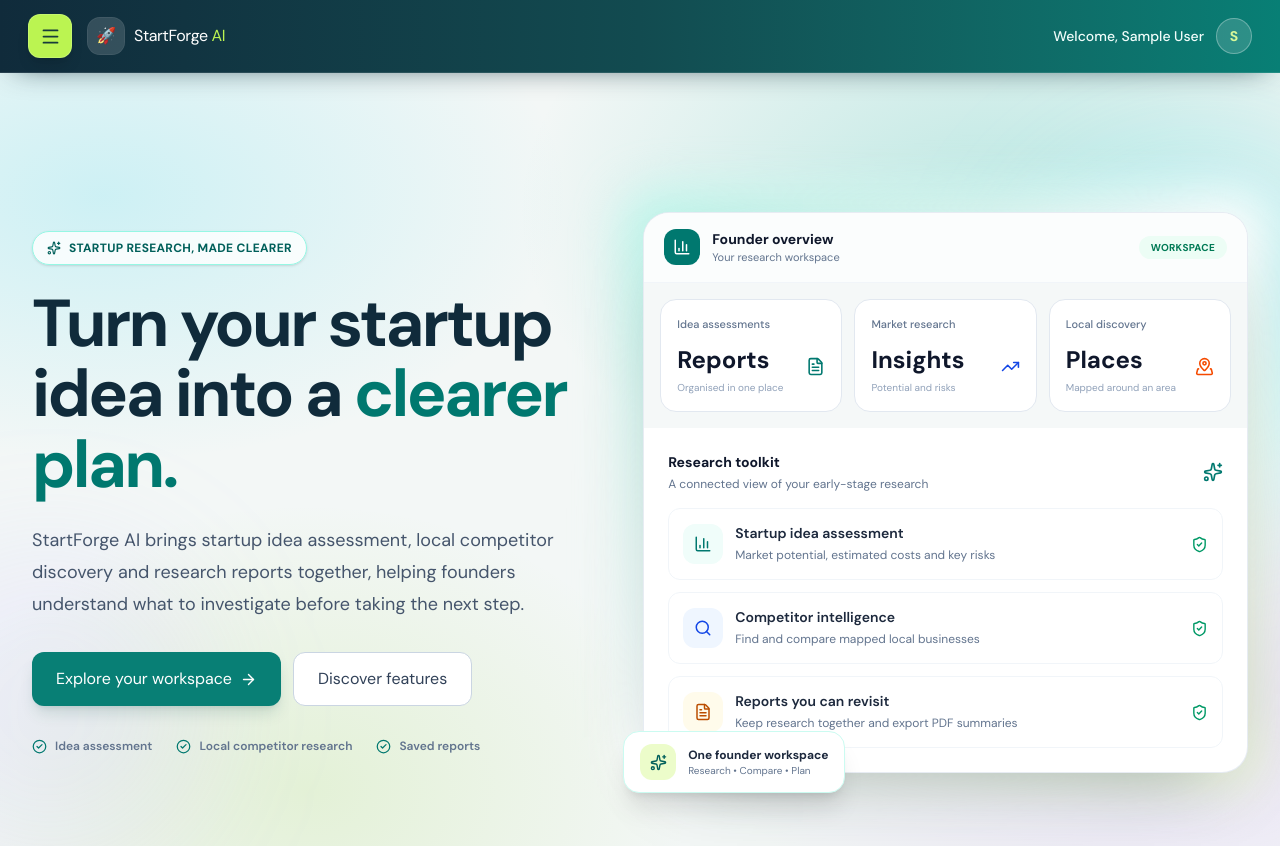
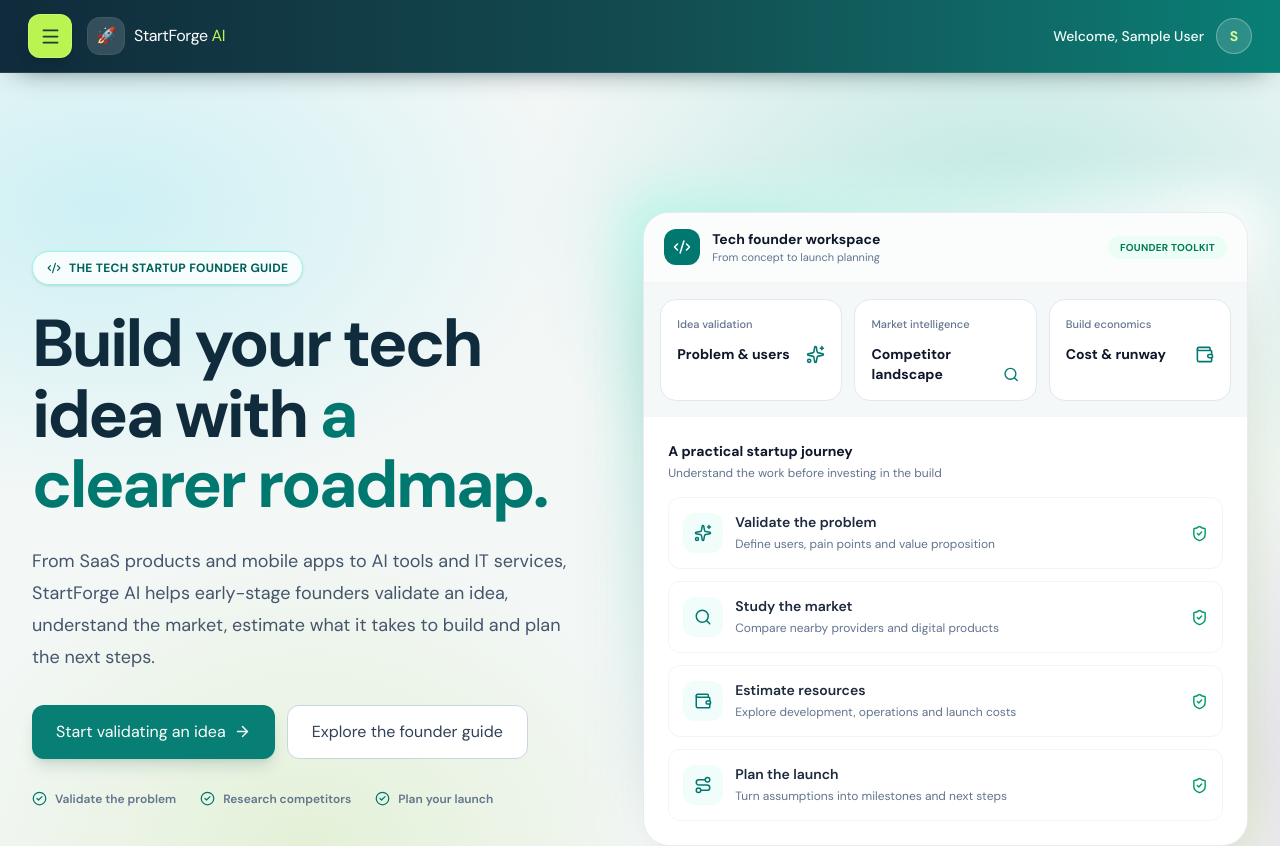
Before and after one commit to bhavith07/StartForgeAI, a React (Vite) app in the folder frontend/: page /home in a window 1280 px wide. Shown: the top 846 px of the page. Built offline with nearby package versions, Linux system fonts and the light colour scheme; no server answers; sample sign-in values are in the browser's storage.

Commit message:
Make homepage a technology startup founder guide

```diff
--- a/frontend/src/components/Hero.jsx
+++ b/frontend/src/components/Hero.jsx
@@ -1,80 +1,38 @@
 import { useNavigate } from "react-router-dom";
-import {
-  ArrowRight, BarChart3, MapPinned, FileText, ShieldCheck,
-  TrendingUp, Search, Sparkles, CheckCircle2
-} from "lucide-react";
+import { ArrowRight, BarChart3, Code2, Search, Wallet, Route, ShieldCheck, Sparkles, CheckCircle2 } from "lucide-react";
 
 export default function Hero() {
   const navigate = useNavigate();
-  const scrollToFeatures = () =>
-    document.getElementById("features")?.scrollIntoView({ behavior: "smooth", block: "start" });
-
+  const scrollToFeatures = () => document.getElementById("features")?.scrollIntoView({ behavior: "smooth", block: "start" });
   return (
     <section className="relative isolate overflow-hidden bg-[#f3f7f6] px-5 pb-20 pt-32 sm:px-8 sm:pb-24 sm:pt-36">
       <div className="pointer-events-none absolute inset-0 -z-10 bg-[radial-gradient(ellipse_at_78%_18%,rgba(20,184,166,0.24),transparent_34%),radial-gradient(ellipse_at_8%_16%,rgba(34,211,238,0.18),transparent_28%),radial-gradient(ellipse_at_92%_78%,rgba(168,85,247,0.16),transparent_30%),radial-gradient(ellipse_at_24%_90%,rgba(132,204,22,0.14),transparent_28%)]" />
-      <div className="pointer-events-none absolute -right-28 top-20 -z-10 h-96 w-96 rounded-full bg-cyan-300/20 blur-3xl" />
-      <div className="pointer-events-none absolute -left-28 bottom-0 -z-10 h-80 w-80 rounded-full bg-violet-300/15 blur-3xl" />
       <div className="mx-auto grid max-w-[1320px] items-center gap-14 lg:grid-cols-[0.95fr_1.05fr] lg:gap-16">
         <div className="max-w-2xl">
-          <div className="mb-6 inline-flex items-center gap-2 rounded-full border border-teal-200 bg-white/80 px-3.5 py-2 text-xs font-bold tracking-wide text-teal-800 shadow-sm">
-            <Sparkles size={14} /> STARTUP RESEARCH, MADE CLEARER
-          </div>
-          <h1 className="text-4xl font-bold leading-[1.06] tracking-[-0.04em] text-[#102b3b] sm:text-5xl lg:text-[4.15rem]">
-            Turn your startup idea into a <span className="text-teal-700">clearer plan.</span>
-          </h1>
-          <p className="mt-6 max-w-xl text-base leading-8 text-slate-600 sm:text-lg">
-            StartForge AI brings startup idea assessment, local competitor discovery and research reports together, helping founders understand what to investigate before taking the next step.
-          </p>
+          <div className="mb-6 inline-flex items-center gap-2 rounded-full border border-teal-200 bg-white/80 px-3.5 py-2 text-xs font-bold tracking-wide text-teal-800 shadow-sm"><Code2 size={14}/> THE TECH STARTUP FOUNDER GUIDE</div>
+          <h1 className="text-4xl font-bold leading-[1.06] tracking-[-0.04em] text-[#102b3b] sm:text-5xl lg:text-[4.15rem]">Build your tech idea with <span className="text-teal-700">a clearer roadmap.</span></h1>
+          <p className="mt-6 max-w-xl text-base leading-8 text-slate-600 sm:text-lg">From SaaS products and mobile apps to AI tools and IT services, StartForge AI helps early-stage founders validate an idea, understand the market, estimate what it takes to build and plan the next steps.</p>
           <div className="mt-8 flex flex-wrap gap-3">
-            <button onClick={() => navigate("/dashboard")} className="inline-flex items-center gap-2 rounded-xl bg-[#087f75] px-6 py-3.5 text-sm font-bold text-white shadow-lg shadow-teal-900/15 transition hover:-translate-y-0.5 hover:bg-[#066b64]">
-              Explore your workspace <ArrowRight size={17} />
-            </button>
-            <button onClick={scrollToFeatures} className="inline-flex items-center gap-2 rounded-xl border border-slate-300 bg-white px-6 py-3.5 text-sm font-semibold text-slate-700 transition hover:border-teal-300 hover:bg-teal-50">
-              Discover features
-            </button>
+            <button onClick={() => navigate("/dashboard/analyze")} className="inline-flex items-center gap-2 rounded-xl bg-[#087f75] px-6 py-3.5 text-sm font-bold text-white shadow-lg shadow-teal-900/15 transition hover:-translate-y-0.5 hover:bg-[#066b64]">Start validating an idea <ArrowRight size={17}/></button>
+            <button onClick={scrollToFeatures} className="inline-flex items-center gap-2 rounded-xl border border-slate-300 bg-white px-6 py-3.5 text-sm font-semibold text-slate-700 transition hover:border-teal-300 hover:bg-teal-50">Explore the founder guide</button>
           </div>
           <div className="mt-8 flex flex-wrap gap-x-6 gap-y-3 text-xs font-semibold text-slate-500">
-            <span className="inline-flex items-center gap-2"><CheckCircle2 size={15} className="text-teal-700" /> Idea assessment</span>
-            <span className="inline-flex items-center gap-2"><CheckCircle2 size={15} className="text-teal-700" /> Local competitor research</span>
-            <span className="inline-flex items-center gap-2"><CheckCircle2 size={15} className="text-teal-700" /> Saved reports</span>
+            <span className="inline-flex items-center gap-2"><CheckCircle2 size={15} className="text-teal-700"/> Validate the problem</span>
+            <span className="inline-flex items-center gap-2"><CheckCircle2 size={15} className="text-teal-700"/> Research competitors</span>
+            <span className="inline-flex items-center gap-2"><CheckCircle2 size={15} className="text-teal-700"/> Plan your launch</span>
           </div>
         </div>
-
         <div className="relative mx-auto w-full max-w-[650px] lg:justify-self-end">
-          <div className="absolute -inset-5 -z-10 rounded-[34px] bg-gradient-to-br from-teal-200/60 via-white to-lime-100/70 blur-xl" />
+          <div className="absolute -inset-5 -z-10 rounded-[34px] bg-gradient-to-br from-teal-200/60 via-white to-lime-100/70 blur-xl"/>
           <div className="overflow-hidden rounded-[26px] border border-slate-200/80 bg-white shadow-[0_30px_80px_-38px_rgba(15,45,55,0.45)]">
-            <div className="flex items-center justify-between border-b border-slate-100 bg-[#fbfdfd] px-5 py-4">
-              <div className="flex items-center gap-3">
-                <span className="flex h-9 w-9 items-center justify-center rounded-xl bg-teal-700 text-white"><BarChart3 size={18} /></span>
-                <div><p className="text-sm font-bold text-slate-900">Founder overview</p><p className="text-[11px] text-slate-500">Your research workspace</p></div>
-              </div>
-              <span className="rounded-full bg-emerald-50 px-3 py-1 text-[10px] font-bold uppercase tracking-wide text-emerald-700">Workspace</span>
+            <div className="flex items-center justify-between border-b border-slate-100 bg-[#fbfdfd] px-5 py-4"><div className="flex items-center gap-3"><span className="flex h-9 w-9 items-center justify-center rounded-xl bg-teal-700 text-white"><Code2 size={18}/></span><div><p className="text-sm font-bold text-slate-900">Tech founder workspace</p><p className="text-[11px] text-slate-500">From concept to launch planning</p></div></div><span className="rounded-full bg-emerald-50 px-3 py-1 text-[10px] font-bold uppercase tracking-wide text-emerald-700">Founder toolkit</span></div>
+            <div className="grid grid-cols-2 gap-3 bg-[#f5f8f8] p-4 sm:grid-cols-3">
+              {[["Idea validation","Problem & users",Sparkles],["Market intelligence","Competitor landscape",Search],["Build economics","Cost & runway",Wallet]].map(([label,detail,Icon])=><div key={label} className="rounded-2xl border border-slate-200 bg-white p-4"><p className="text-[11px] font-medium text-slate-500">{label}</p><div className="mt-3 flex items-end justify-between"><span className="text-sm font-bold text-slate-900">{detail}</span><Icon className="text-teal-700" size={19}/></div></div>)}
             </div>
-            <div className="grid grid-cols-2 gap-3 bg-[#f5f8f8] p-4 sm:grid-cols-3">
-              <div className="rounded-2xl border border-slate-200 bg-white p-4"><p className="text-[11px] font-medium text-slate-500">Idea assessments</p><div className="mt-3 flex items-end justify-between"><span className="text-2xl font-bold text-slate-900">Reports</span><FileText className="text-teal-700" size={19} /></div><p className="mt-1 text-[10px] text-slate-400">Organised in one place</p></div>
-              <div className="rounded-2xl border border-slate-200 bg-white p-4"><p className="text-[11px] font-medium text-slate-500">Market research</p><div className="mt-3 flex items-end justify-between"><span className="text-2xl font-bold text-slate-900">Insights</span><TrendingUp className="text-blue-700" size={19} /></div><p className="mt-1 text-[10px] text-slate-400">Potential and risks</p></div>
-              <div className="col-span-2 rounded-2xl border border-slate-200 bg-white p-4 sm:col-span-1"><p className="text-[11px] font-medium text-slate-500">Local discovery</p><div className="mt-3 flex items-end justify-between"><span className="text-2xl font-bold text-slate-900">Places</span><MapPinned className="text-orange-600" size={19} /></div><p className="mt-1 text-[10px] text-slate-400">Mapped around an area</p></div>
+            <div className="space-y-3 p-5 sm:p-6">
+              <div className="mb-4"><p className="text-sm font-bold text-slate-900">A practical startup journey</p><p className="mt-1 text-xs text-slate-500">Understand the work before investing in the build</p></div>
+              {[[Sparkles,"Validate the problem","Define users, pain points and value proposition"],[Search,"Study the market","Compare nearby providers and digital products"],[Wallet,"Estimate resources","Explore development, operations and launch costs"],[Route,"Plan the launch","Turn assumptions into milestones and next steps"]].map(([Icon,title,detail])=><div key={title} className="flex items-center gap-3 rounded-xl border border-slate-100 p-3.5"><span className="flex h-10 w-10 shrink-0 items-center justify-center rounded-xl bg-teal-50 text-teal-700"><Icon size={18}/></span><div className="min-w-0"><p className="text-sm font-semibold text-slate-800">{title}</p><p className="mt-0.5 text-xs leading-5 text-slate-500">{detail}</p></div><ShieldCheck className="ml-auto shrink-0 text-emerald-600" size={17}/></div>)}
             </div>
-            <div className="p-5 sm:p-6">
-              <div className="mb-4 flex items-center justify-between"><div><p className="text-sm font-bold text-slate-900">Research toolkit</p><p className="mt-1 text-xs text-slate-500">A connected view of your early-stage research</p></div><Sparkles className="text-teal-700" size={20} /></div>
-              <div className="space-y-3">
-                {[
-                  { icon: BarChart3, title: "Startup idea assessment", detail: "Market potential, estimated costs and key risks", color: "bg-teal-50 text-teal-700" },
-                  { icon: Search, title: "Competitor intelligence", detail: "Find and compare mapped local businesses", color: "bg-blue-50 text-blue-700" },
-                  { icon: FileText, title: "Reports you can revisit", detail: "Keep research together and export PDF summaries", color: "bg-amber-50 text-amber-700" },
-                ].map(({ icon: Icon, title, detail, color }) => (
-                  <div key={title} className="flex items-center gap-3 rounded-xl border border-slate-100 p-3.5">
-                    <span className={`flex h-10 w-10 shrink-0 items-center justify-center rounded-xl ${color}`}><Icon size={18} /></span>
-                    <div className="min-w-0"><p className="text-sm font-semibold text-slate-800">{title}</p><p className="mt-0.5 text-xs leading-5 text-slate-500">{detail}</p></div>
-                    <ShieldCheck className="ml-auto shrink-0 text-emerald-600" size={17} />
-                  </div>
-                ))}
-              </div>
-            </div>
-          </div>
-          <div className="absolute -bottom-5 -left-5 hidden rounded-2xl border border-teal-100 bg-white px-4 py-3 shadow-xl sm:flex sm:items-center sm:gap-3">
-            <span className="flex h-9 w-9 items-center justify-center rounded-xl bg-lime-100 text-teal-800"><Sparkles size={17} /></span>
-            <div><p className="text-xs font-bold text-slate-800">One founder workspace</p><p className="text-[10px] text-slate-500">Research • Compare • Plan</p></div>
           </div>
         </div>
       </div>
```
